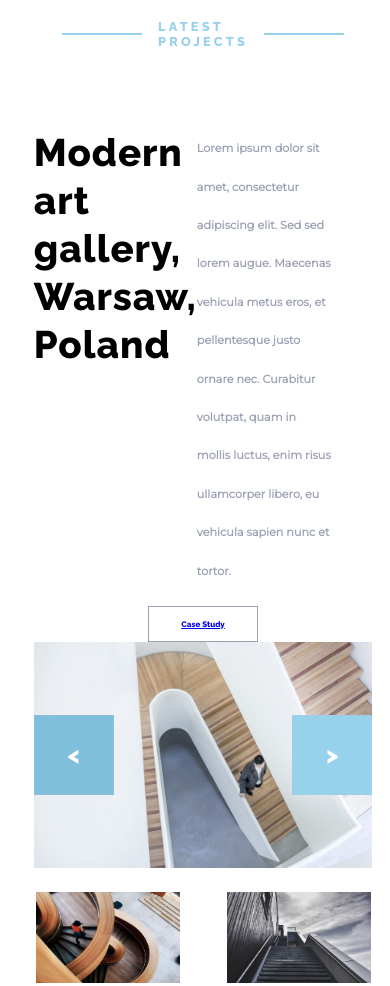
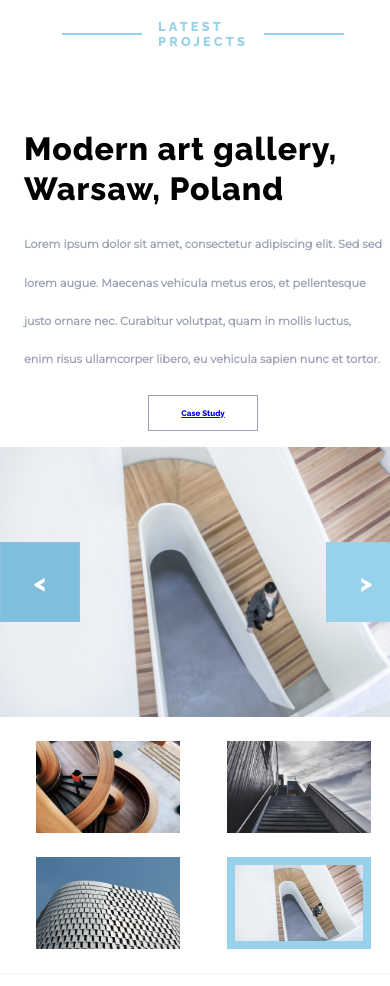
Before and after one commit to martraw/Selene, a website: page index.html in a window 390 px wide. Shown: the part 1740-2726 px from the top of the page. Drawn offline with Linux system fonts and the light colour scheme.

Commit message:
Add media querys to projects section (600px)

```diff
--- a/sass/_projects.scss
+++ b/sass/_projects.scss
@@ -111,6 +111,13 @@
       grid-template-areas: 'title title title title'
                             '. description description .'
                             '. slider slider .'
+                           '. thumbnails thumbnails .';
+    }
+
+    @include media(tab-port) {
+      grid-template-areas: 'title title title title'
+                            'description description description description'
+                            'slider slider slider slider'
                            '. thumbnails thumbnails .';
     }
 
@@ -250,12 +257,26 @@
       padding-left: 0;
       grid-template-columns: 4fr 6fr;
     }
+
+    @include media(tab-port) {
+      padding: 0 3rem;
+      grid-column-gap: .5rem;
+    }
+
+    @include media(phone-l) {
+      grid-template-columns: auto;
+    }
   }
 
   &__project-header {
       font-size: 4.8rem;
       line-height: 6rem;
       letter-spacing: 0.12rem;
+
+      @include media(tab-land) {
+        font-size: 4rem;
+        line-height: 5rem;
+      }
   }
 
   &__project-details {
@@ -267,6 +288,10 @@
       @include media(laptop) {
         padding-right: 5rem;
         }
+
+        @include media(tab-land) {
+          padding-right: 0;
+        }
   }
 
   &__project-link {
@@ -277,6 +302,7 @@
     @include media(tab-land) {
       grid-column: 1/-1;
       justify-self: center;
+      margin-bottom: 2rem;
     }
   }
 
```
Also changed, not shown: css/style.css.
